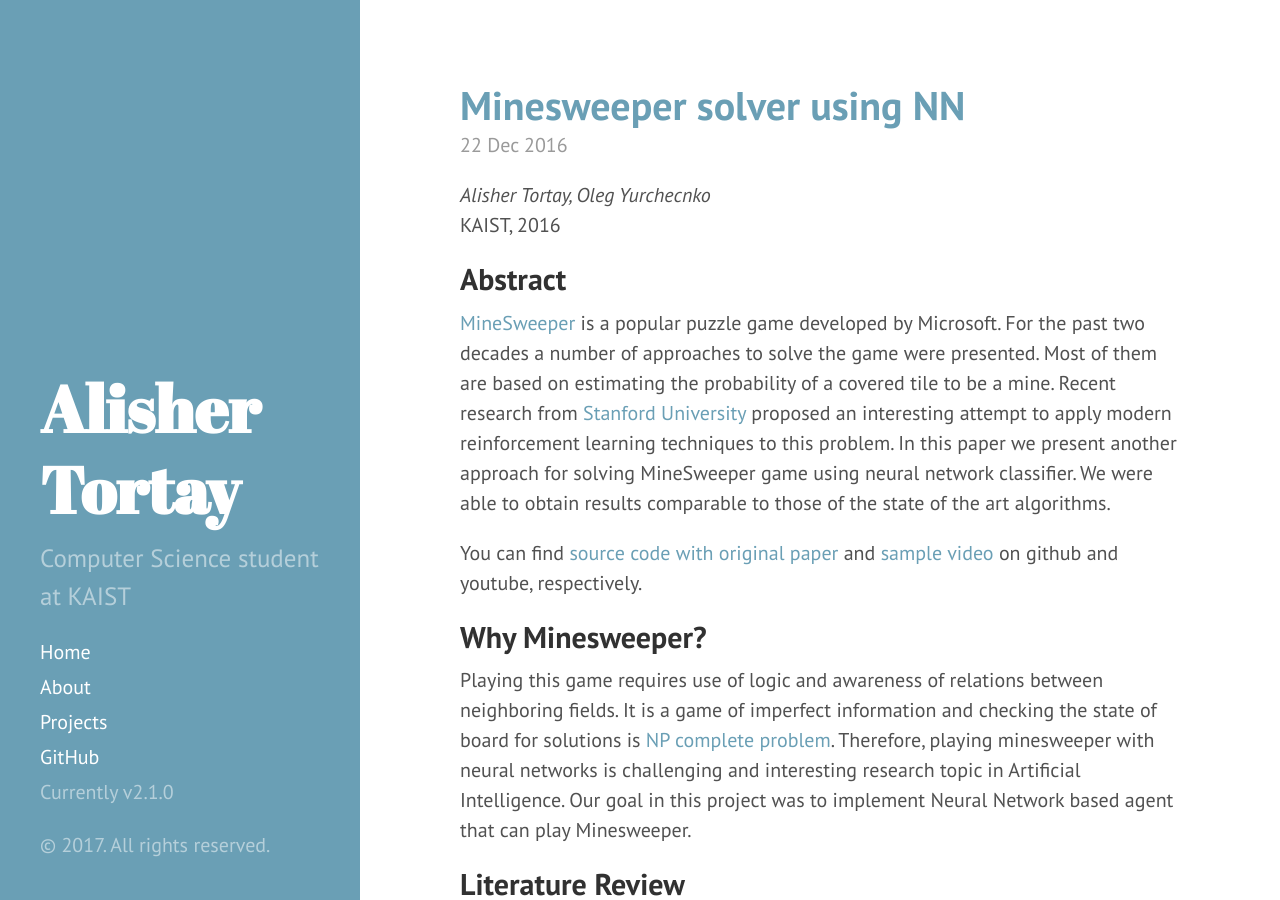
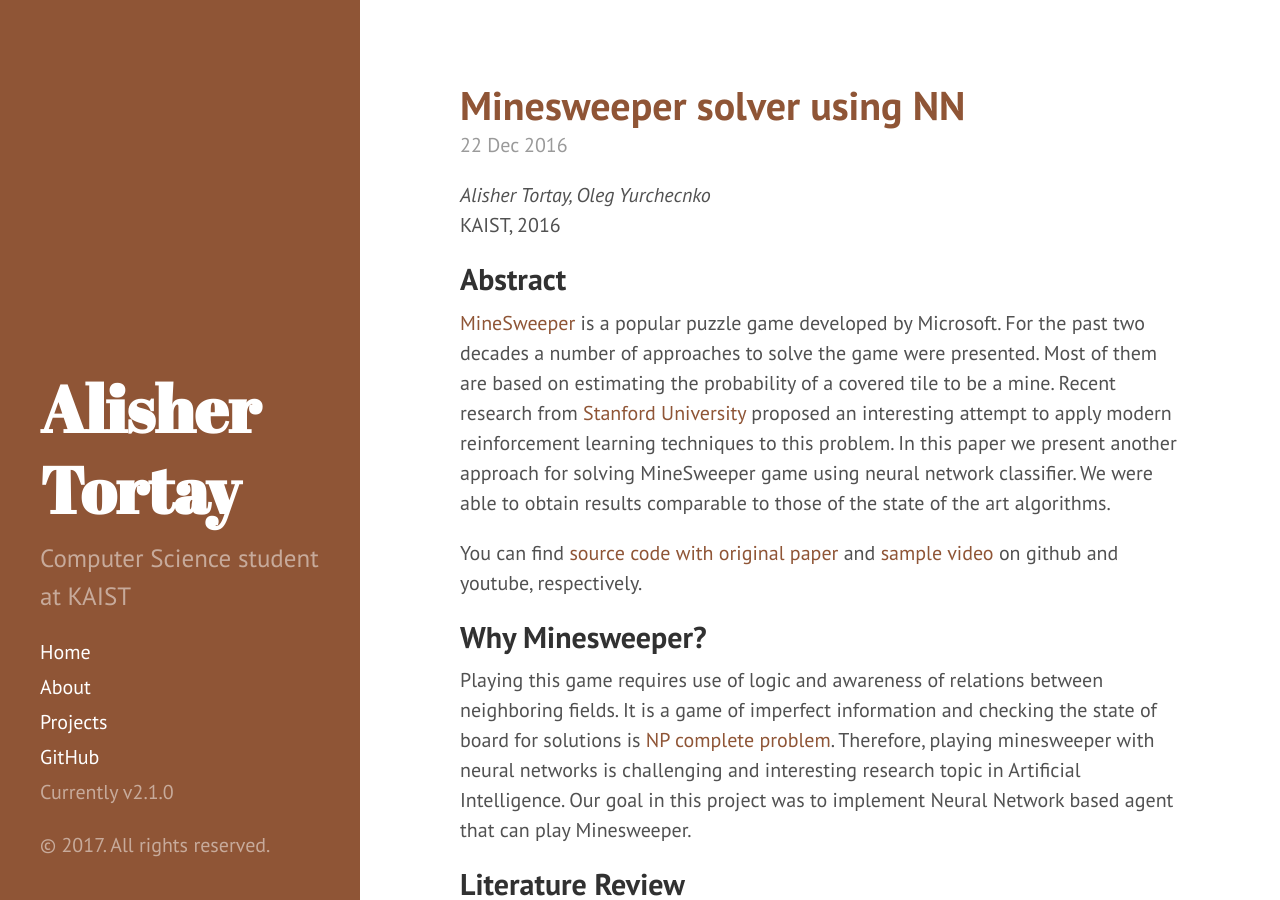
Before and after one commit to chizhik/Chizhik.github.io, a Jekyll site: the page built from index.html, in a window 1280 px wide and 900 px high. Built offline with Jekyll 4.4.1, drawn with Linux system fonts in a browser that asks for light colours; the list of posts is cut into pages by our own code.

Commit message:
Changed theme

```diff
--- a/_layouts/default.html
+++ b/_layouts/default.html
@@ -5,7 +5,7 @@
 
   {% include google_analytics.html %}
 
-  <body class="theme-base-0d">
+  <body class="theme-base-0f">
 
     {% include sidebar.html %}
 
```
